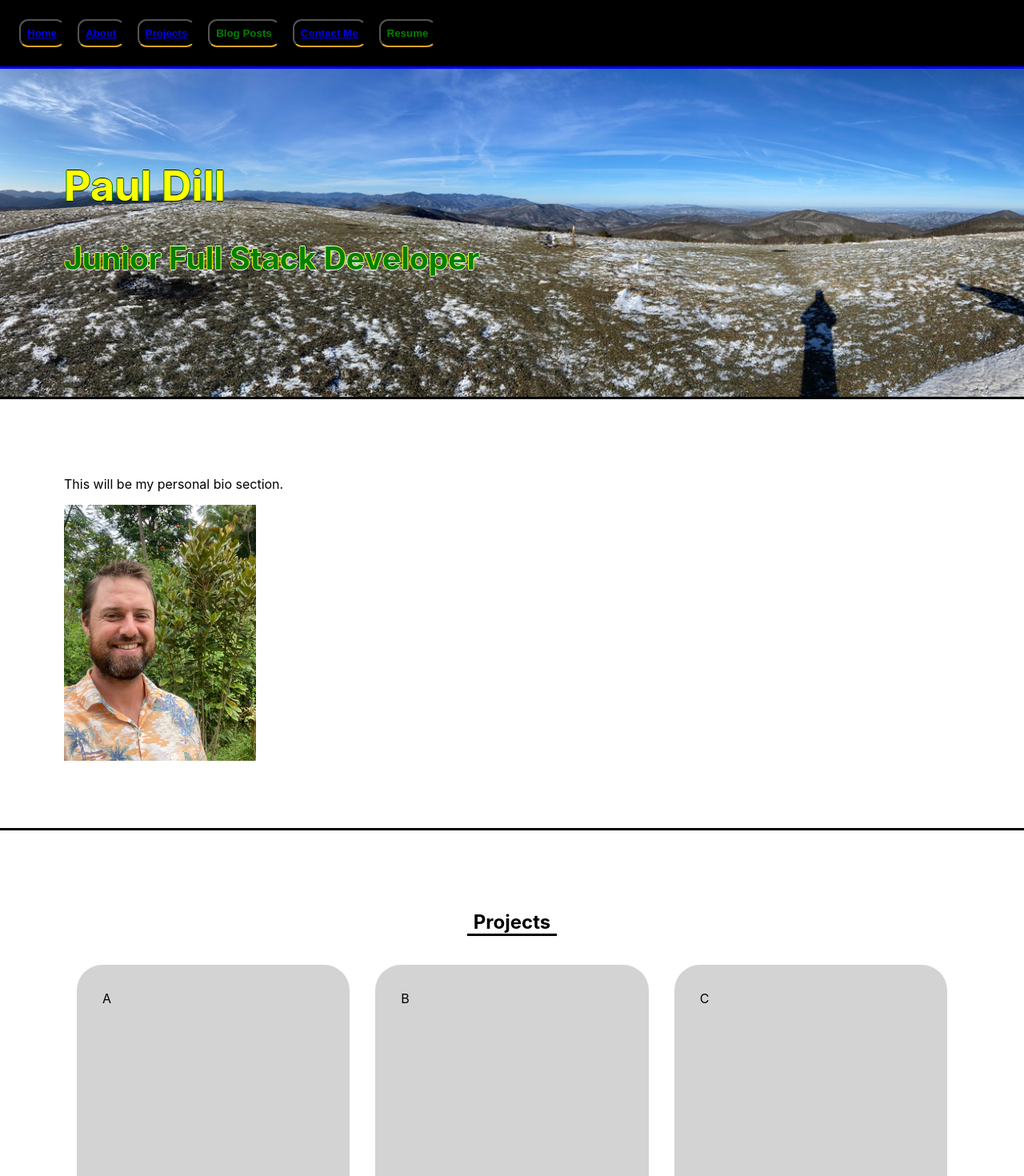
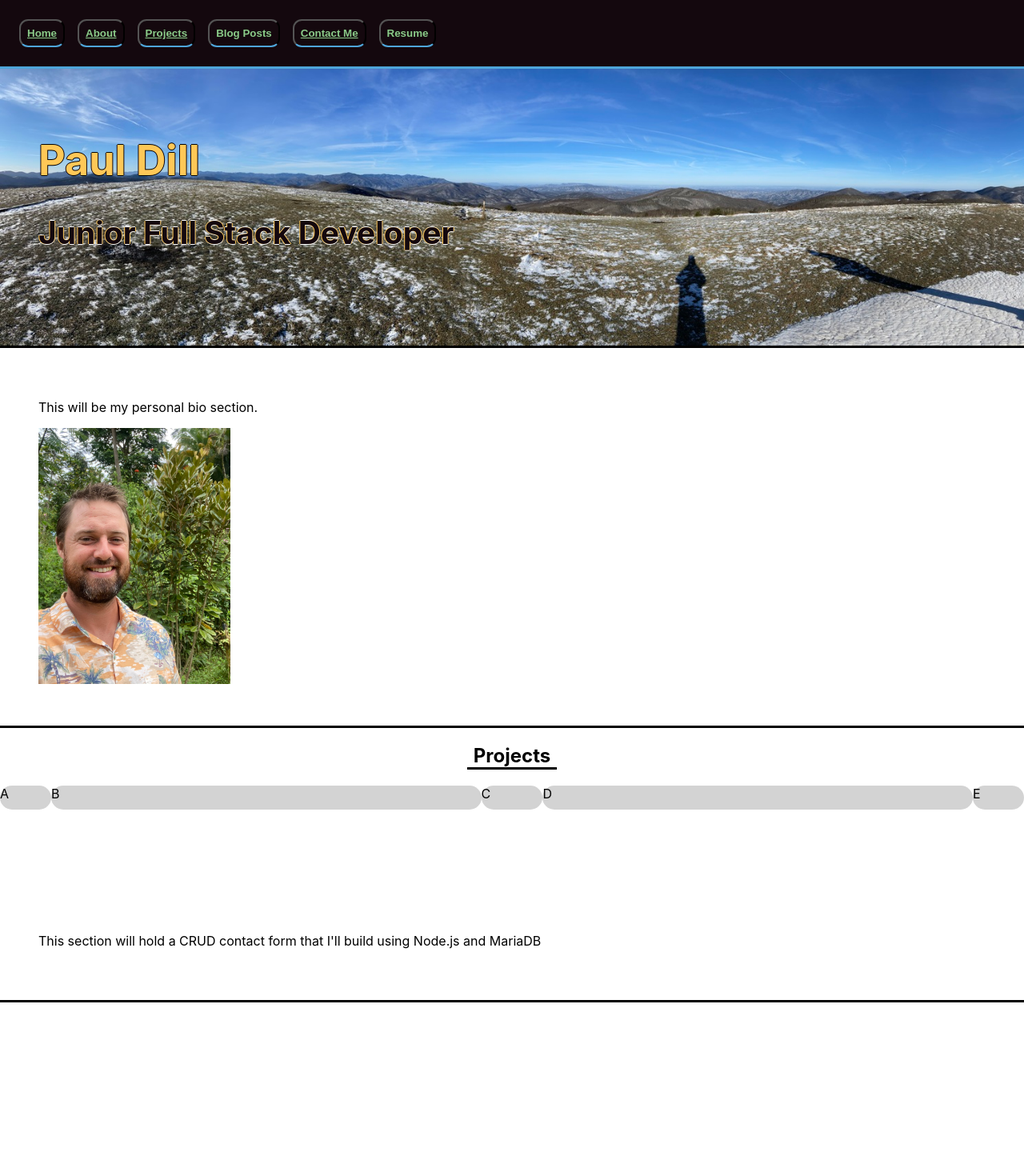
Before and after one commit to Dillweed5446/portfolio_2.0, a React (Create React App) app in the folder front-end/: page / in a window 1280 px wide. Shown: the top 1470 px of the page at 80% size. After the commit the page ends 1253 px from the top, so only its background shows below. Built offline with nearby package versions, Linux system fonts and the light colour scheme.

Commit message:
:art: :lipstick: Add color template, hover and focus styles on menu bar, and added initial grid setup on projects.

```diff
--- /dev/null
+++ b/front-end/palette.scss
@@ -0,0 +1,47 @@
+/* Coolors Exported Palette - https://coolors.co/ffc857-8acb88-14080e-4ea5d9-255f85 */
+
+/* CSS HEX */
+--maximum-yellow-red: #ffc857ff;
+--pistachio: #8acb88ff;
+--xiketic: #14080eff;
+--carolina-blue: #4ea5d9ff;
+--blue-sapphire: #255f85ff;
+
+/* CSS HSL */
+--maximum-yellow-red: hsla(40, 100%, 67%, 1);
+--pistachio: hsla(118, 39%, 66%, 1);
+--xiketic: hsla(330, 43%, 5%, 1);
+--carolina-blue: hsla(202, 65%, 58%, 1);
+--blue-sapphire: hsla(204, 56%, 33%, 1);
+
+/* SCSS HEX */
+$maximum-yellow-red: #ffc857ff;
+$pistachio: #8acb88ff;
+$xiketic: #14080eff;
+$carolina-blue: #4ea5d9ff;
+$blue-sapphire: #255f85ff;
+
+/* SCSS HSL */
+$maximum-yellow-red: hsla(40, 100%, 67%, 1);
+$pistachio: hsla(118, 39%, 66%, 1);
+$xiketic: hsla(330, 43%, 5%, 1);
+$carolina-blue: hsla(202, 65%, 58%, 1);
+$blue-sapphire: hsla(204, 56%, 33%, 1);
+
+/* SCSS RGB */
+$maximum-yellow-red: rgba(255, 200, 87, 1);
+$pistachio: rgba(138, 203, 136, 1);
+$xiketic: rgba(20, 8, 14, 1);
+$carolina-blue: rgba(78, 165, 217, 1);
+$blue-sapphire: rgba(37, 95, 133, 1);
+
+/* SCSS Gradient */
+$gradient-top: linear-gradient(0deg, #ffc857ff, #8acb88ff, #14080eff, #4ea5d9ff, #255f85ff);
+$gradient-right: linear-gradient(90deg, #ffc857ff, #8acb88ff, #14080eff, #4ea5d9ff, #255f85ff);
+$gradient-bottom: linear-gradient(180deg, #ffc857ff, #8acb88ff, #14080eff, #4ea5d9ff, #255f85ff);
+$gradient-left: linear-gradient(270deg, #ffc857ff, #8acb88ff, #14080eff, #4ea5d9ff, #255f85ff);
+$gradient-top-right: linear-gradient(45deg, #ffc857ff, #8acb88ff, #14080eff, #4ea5d9ff, #255f85ff);
+$gradient-bottom-right: linear-gradient(135deg, #ffc857ff, #8acb88ff, #14080eff, #4ea5d9ff, #255f85ff);
+$gradient-top-left: linear-gradient(225deg, #ffc857ff, #8acb88ff, #14080eff, #4ea5d9ff, #255f85ff);
+$gradient-bottom-left: linear-gradient(315deg, #ffc857ff, #8acb88ff, #14080eff, #4ea5d9ff, #255f85ff);
+$gradient-radial: radial-gradient(#ffc857ff, #8acb88ff, #14080eff, #4ea5d9ff, #255f85ff);
--- a/front-end/src/App.tsx
+++ b/front-end/src/App.tsx
@@ -12,8 +12,8 @@ function App () {
       <HeaderBar />
       <header className="App-header">
         <PhotoHeader>
-          <h1 style={{ color: 'yellow', textShadow: '-1px 0 green, 0 1px black, 1px 0 green, 0 -1px black' }}>Paul Dill</h1>
-          <h2 style={{ color: 'green', textShadow: '-1px 0 yellow, 0 1px white, 1px 0 yellow, 0 -1px white' }}>Junior Full Stack Developer</h2>
+          <h1 style={{ color: '#ffc857ff', textShadow: '-1px 0 #14080eff, 0 1px black, 1px 0 #14080eff, 0 -1px black' }}>Paul Dill</h1>
+          <h2 style={{ color: '#14080eff', textShadow: '-1px 0 #ffc857ff, 0 1px white, 1px 0 #ffc857ff, 0 -1px white' }}>Junior Full Stack Developer</h2>
         </PhotoHeader>
       </header>
       <body>
--- a/front-end/src/bio.tsx
+++ b/front-end/src/bio.tsx
@@ -12,7 +12,7 @@ export const SectionContainer = styled.div`
 max-width: 100%;
 border-bottom: .2rem solid black;
 flex: auto;
-padding: 5rem;
+padding: 3rem;
 `
 
 export default function PersonalBio ({ className, children, style }: Props) {
--- a/front-end/src/dropdownMenu.tsx
+++ b/front-end/src/dropdownMenu.tsx
@@ -10,8 +10,8 @@ interface Props {
 }
 
 export const Button = styled.button`
-color: green;
-border-bottom: 2px solid #daa520;
+color: #8acb88ff;
+border-bottom: 2px solid #4ea5d9ff;
 padding: .5rem;
 margin: .5rem;
 background: transparent;
@@ -47,6 +47,7 @@ export default function DropdownMenu ({ children, style, menuOptions }: Props) {
       <OutsideClickHandler onOutsideClick={() => toggleMenu(false)}>
             {menuOpen
               ? <div>
+                {/* Add hover effect to button */}
                 <Button>{children}</Button>
                 <MenuContainer>
                 {Object.values(menuOptions).reverse().map((item, index) => (
--- a/front-end/src/projects.tsx
+++ b/front-end/src/projects.tsx
@@ -1,6 +1,6 @@
 import React from 'react'
 import styled from 'styled-components'
-import { SectionContainer } from './bio'
+// import { SectionContainer } from './bio'
 
 interface Props {
     className?: string
@@ -8,24 +8,26 @@ interface Props {
 
 // Create responsive styles so the cards become single file on small screens
 const GridContainer = styled.div`
-display: flex;
-flex-direction: row;
-justify-content: space-around;
+display: grid;
+grid-template-rows: [row1-start] 25% [row1-end] 100px [third-line] auto [last-line];
+// 8rem;
+grid-template-columns: [first] 5% [line2] 42% [line3] auto [col4-start] 42% [five] 5% [end];
+// 5rem 20rem 10rem 20rem 5rem;
 `
 
 const Card = styled.div`
 background: lightgrey;
-width: 20rem;
-height: 15rem;
-padding: 2rem;
-margin: 1rem;
+// width: 25rem;
+// height: 15rem;
+// padding: 1.5rem;
+// margin: .7rem;
 border-radius: 2rem;
 `
 
 export default function Projects ({ className }: Props) {
   // Create map function with array for projects so that I can add github link and auto populate the cards.
   return (
-<SectionContainer>
+<div>
   {/* make this div a styled title container and use it in every section */}
   <div style={{ width: '7rem', margin: 'auto' }}>
     {/* Create h2 title for all sections as an exportable styled component, then add it below in place of the h2 */}
@@ -35,12 +37,9 @@ export default function Projects ({ className }: Props) {
     <Card>A</Card>
     <Card>B</Card>
     <Card>C</Card>
+    <Card>D</Card>
+    <Card>E</Card>
   </GridContainer>
-  <GridContainer>
-    <Card>A</Card>
-    <Card>B</Card>
-    <Card>C</Card>
-  </GridContainer>
-</SectionContainer>
+</div>
   )
 }
--- a/front-end/src/styles/App.css
+++ b/front-end/src/styles/App.css
@@ -16,7 +16,7 @@
   border-bottom: .2rem solid black;
   /* flex: auto; */
   padding: 5rem;
-  background: green;
+  background: #8acb88ff;
 }
 
 .App-header {
@@ -33,3 +33,19 @@
 .App-link {
   color: #61dafb;
 }
+
+a {
+  color: #8acb88ff;
+}
+
+a:visited{
+  color: #4ea5d9ff;
+}
+
+button:hover{
+  color: #ffc857ff;
+}
+
+a:hover{
+  color: #ffc857ff;
+}
--- a/front-end/src/styles/dropdownMenu.css
+++ b/front-end/src/styles/dropdownMenu.css
@@ -1,20 +1,9 @@
 .menulink {
-color: green;
-border-right: 2px solid #daa520;
-border-bottom: 2px solid #daa520;
+border-right: 2px solid  #8acb88ff;
+border-bottom: 2px solid  #8acb88ff;
 padding: .5rem;
 margin: .5rem;
 background: transparent;
 font-weight: 800;
 border-radius: .7rem;
 }
-
-.menulink:hover {
-color: red;
-border: 2px solid #daa520;
-padding: .5rem;
-margin: .5rem;
-background: yellow;
-font-weight: 800;
-border-radius: .7rem;
-}
--- a/front-end/src/styles/headerbar.css
+++ b/front-end/src/styles/headerbar.css
@@ -1,6 +1,6 @@
 .header {
-    border-bottom: .2rem solid blue;
-    background-color: black;
+    border-bottom: .2rem solid #4ea5d9ff;
+    background-color: #14080eff;
     display: flex;
     flex-direction: row;
     justify-content: flex-start;
```
